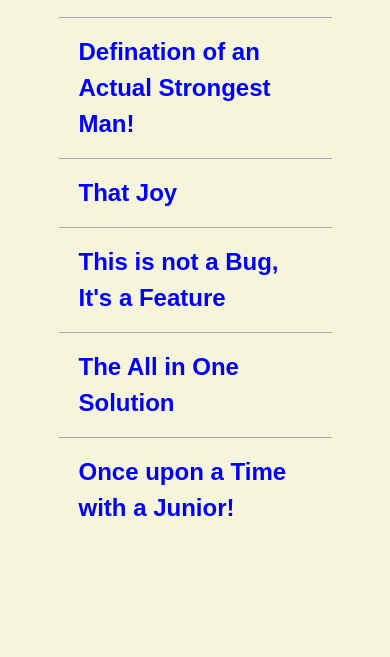
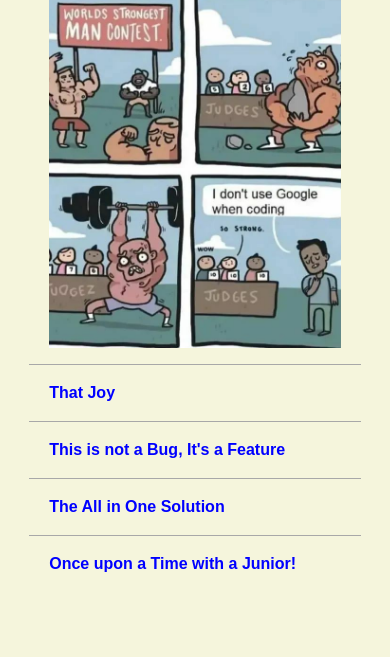
Before and after one commit to skayaBy/cssBayan, a plain HTML site: page cssBayan/index.html in a window 390 px wide. Shown: the part 187-844 px from the top of the page. Drawn offline with Linux system fonts and the light colour scheme.

Commit message:
feat: responsive design and visual effects (Sun, Mar 12, 2023 07:32:58 PM)

```diff
--- a/cssBayan/index.html
+++ b/cssBayan/index.html
@@ -16,57 +16,66 @@
         <main class="main">
             <div class="accordion">
                 <div class="accordion__item">
-                    <input type="radio" class="item__input" name="acor" id="item1">
-                    <label for="item1" class="mem__title">
+                    <input type="radio" class="item__input" name="acor" id="item1" checked>
+                    <label for="item1" class="">
+                        <div class="mem__title">
                             <span>Defination of an Actual Strongest Man!</span>
                             <i class="fa fa-plus"></i>
-                    </label>
+                        </div>
                         <div class="mem__image">
                             <img src="./img/mem_1.jpg" alt="Mem 1 picture">
                         </div>
-
+                    </label>
                 </div>
                 <div class="accordion__item">
-                    <input type="radio" class="item__input" name="acor" id="item2">
-                    <label for="item2" class="mem__title">
+                    <input type="radio" class="item__input" name="acor" id="item2" >
+                    <label for="item2" class="">
+                        <div class="mem__title">
                             <span>That Joy</span>
                             <i class="fa fa-plus"></i>
-                        </label>
+                        </div>
                         <div class="mem__image">
                             <img src="./img/mem_2.jpg" alt="Mem 2 picture">
                         </div>
+                    </label>
                 </div>
                 <div class="accordion__item">
                     <input type="radio" class="item__input" name="acor" id="item3">
-                    <label for="item3" class="mem__title"><span>This is not a Bug, It's a Feature</span>
+                    <label for="item3" class="">
+                        <div class="mem__title">
+                            <span>This is not a Bug, It's a Feature</span>
                             <i class="fa fa-plus"></i>
-                        </label>
+                        </div>
                         <div class="mem__image">
                             <img src="./img/mem_3.jpg" alt="Mem 3 picture">
                         </div>
+                    </label>
                 </div>
                 <div class="accordion__item">
                     <input type="radio" class="item__input" name="acor" id="item4">
-                    <label for="item4" class="mem__title"><span>The All in One Solution
-                    </span>
+                    <label for="item4" class="">
+                        <div class="mem__title">
+                            <span>The All in One Solution</span>
                             <i class="fa fa-plus"></i>
-                        </label>
+                        </div>
                         <div class="mem__image">
                             <img src="./img/mem_4.jpg" alt="Mem 4 picture">
                         </div>
+                    </label>
                 </div>
                 <div class="accordion__item">
                     <input type="radio" class="item__input" name="acor" id="item5">
-                    <label for="item5" class="mem__title">
+                    <label for="item5" class="">
+                        <div class="mem__title">
                             <span>Once upon a Time with a Junior!</span>
-                        <i class="fa fa-plus"></i></label>
+                            <i class="fa fa-plus"></i>
+                        </div>
                         <div class="mem__image">
                             <img src="./img/mem_5.jpg" alt="Mem 5 picture">
                         </div>
+                    </label>
                 </div>
             </div>
-
-
         </main>
     </div>
 </body>
--- a/cssBayan/style.css
+++ b/cssBayan/style.css
@@ -6,6 +6,7 @@
 
 html {
   box-sizing: border-box;
+  scroll-behavior: smooth;
 }
 
 body {
@@ -25,7 +26,7 @@ h1 {
   display: flex;
   flex-direction: column;
   height: 100%;
-  max-width: 70%;
+  max-width: 60%;
   margin: 0 auto;
 }
 
@@ -49,7 +50,7 @@ label {
 	transition: .5s;
 }
 
-label:hover {
+.accordion:hover {
   color: #000000;
 }
 
@@ -59,7 +60,6 @@ label:hover {
 }
 
 i {
-  /*display: none;*/
   visibility: hidden;
 }
 
@@ -85,8 +85,48 @@ input:checked + label i {
 	overflow: hidden;
 }
 
-input:checked + label + .mem__image {
-	height: 50vh;
+  input:checked + label .mem__image {
+	height: 40vh;
   display: flex;
   justify-content: center;
 }
+
+
+@media (hover: hover) {
+  label:hover .mem__image {
+    height: 40vh;
+    display: flex;
+    justify-content: center;
+  }
+  label:hover i {
+    transform: rotate(45deg);
+  }
+}
+
+@media screen and (max-width: 900px) {
+  .wrapper {
+    max-width: 75%;
+  }
+  body {
+    font-size: 1.25em;
+  }
+}
+
+@media screen and (max-width: 600px) {
+  .wrapper {
+    max-width: 85%;
+  }
+  body {
+    font-size: 1em;
+  }
+}
+
+@media screen and (max-width: 520px) {
+  .mem__image img {
+      width: 85vw;
+      height: 100%;
+    }
+  input:checked + label .mem__image {
+      height: 100%;
+    }
+}
```
Lines whose indentation alone changed are shown as unchanged.
